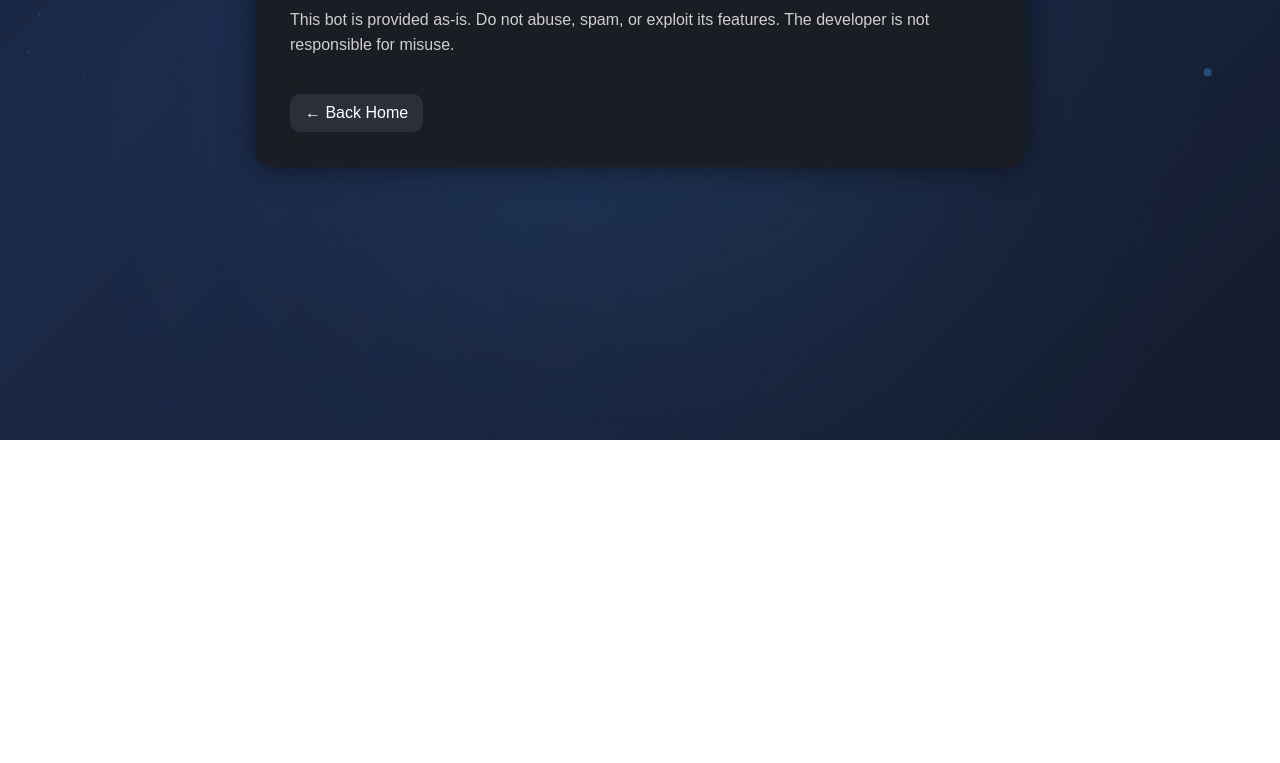
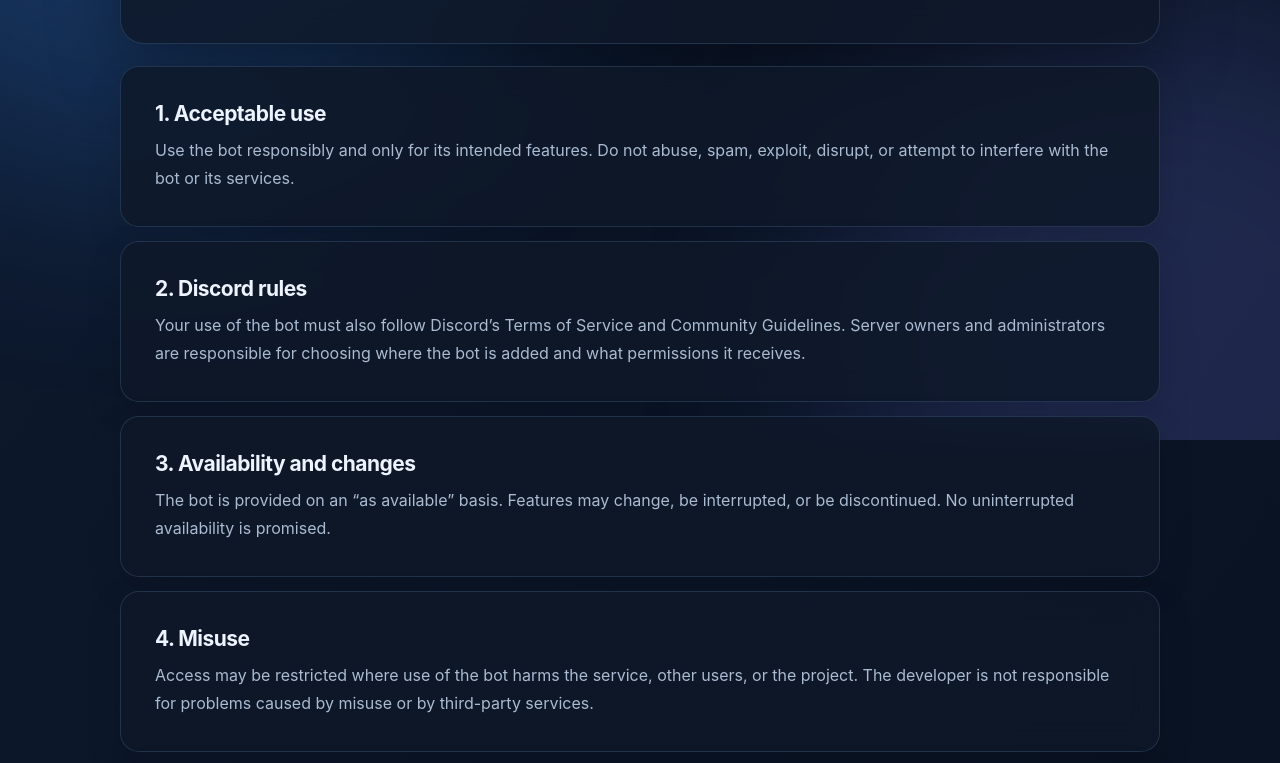
Before and after one commit to 0twbo/Bot-ToS-.-Privacy-Policy, a plain HTML site: page tos.html in a window 1280 px wide. Shown: the part 360-1123 px from the top of the page. Before the commit the page ends 800 px from the top, so only its background shows below. Drawn offline with Linux system fonts and the light colour scheme.

Commit message:
Remake tos.html

```diff
--- a/tos.html
+++ b/tos.html
@@ -1,153 +1,20 @@
-<!DOCTYPE html>
+<!doctype html>
 <html lang="en">
-<head>
-<meta charset="UTF-8" />
-<meta name="viewport" content="width=device-width, initial-scale=1.0"/>
-<title>Page</title>
-
-<style>
-  body {
-    margin: 0;
-    font-family: Arial, sans-serif;
-    color: #e6e6e6;
-    overflow: hidden;
-
-    /* 🌈 animated gradient */
-    background: linear-gradient(-45deg, #0f1115, #1b2a4a, #0b0d12, #16213a);
-    background-size: 400% 400%;
-    animation: bg 12s ease infinite;
-
-    display: flex;
-    justify-content: center;
-    align-items: center;
-    min-height: 100vh;
-  }
-
-  @keyframes bg {
-    0% { background-position: 0% 50%; }
-    50% { background-position: 100% 50%; }
-    100% { background-position: 0% 50%; }
-  }
-
-  /* ✨ particles */
-  .particle{
-  position:fixed;
-  bottom:-15px;
-  border-radius:50%;
-  background:#4ea1ff;
-  pointer-events:none;
-  z-index:1;
-  animation-name:floatDrift;
-  animation-timing-function:linear;
-  animation-iteration-count:infinite;
-}
-
-@keyframes floatDrift{
-  0%{
-    transform:translate(0,0);
-  }
-
-  25%{
-    transform:translate(18px,-30vh);
-  }
-
-  50%{
-    transform:translate(-12px,-60vh);
-  }
-
-  75%{
-    transform:translate(22px,-90vh);
-  }
-
-  100%{
-    transform:translate(-8px,-120vh);
-  }
-}
-
-  /* 💫 glowing background effect */
-  .glow {
-    position: absolute;
-    width: 500px;
-    height: 500px;
-    background: #4ea1ff;
-    filter: blur(150px);
-    opacity: 0.15;
-    top: 50%;
-    left: 50%;
-    transform: translate(-50%, -50%);
-    z-index: 0;
-  }
-
-  .box {
-    position: relative;
-    z-index: 2;
-    width: 100%;
-    max-width: 700px;
-    background: #1a1d24;
-    padding: 35px;
-    border-radius: 16px;
-    box-shadow: 0 0 30px rgba(0,0,0,0.5);
-  }
-
-  h1 { color: #4ea1ff; margin-top: 0; }
-
-  p {
-    color: #cfcfcf;
-    line-height: 1.6;
-  }
-
-  a.button {
-    display: inline-block;
-    margin-top: 20px;
-    padding: 10px 15px;
-    background: #2a2f3a;
-    color: #fff;
-    border-radius: 10px;
-    text-decoration: none;
-    transition: 0.2s;
-  }
-
-  a.button:hover {
-    background: #3a4150;
-    transform: scale(1.05);
-  }
-</style>
-</head>
-
+<head><meta charset="utf-8"><meta name="viewport" content="width=device-width, initial-scale=1"><meta name="theme-color" content="#080d18"><meta name="description" content="Terms for using Project Forsaken Bot."><title>Terms of Service · Project Forsaken</title><link rel="stylesheet" href="styles.css"></head>
 <body>
-
-<div class="glow"></div>
-
-<script>
-  const count = 35;
-
-  for (let i = 0; i < count; i++) {
-    let p = document.createElement("div");
-
-    let size = Math.random() * 6 + 2;
-
-    p.className = "particle";
-    p.style.width = size + "px";
-    p.style.height = size + "px";
-    p.style.left = Math.random() * 100 + "vw";
-    p.style.animationDuration = (5 + Math.random() * 10) + "s";
-    p.style.opacity = Math.random() * 0.4 + 0.1;
-
-    document.body.appendChild(p);
-  }
-</script>
-
-<div class="box">
-
-  <h1>Terms of Service</h1>
-
-  <p>
-    This bot is provided as-is. Do not abuse, spam, or exploit its features. The developer is not responsible for misuse.
-  </p>
-
-  <a class="button" href="index.html">← Back Home</a>
-
-</div>
-
-</body>
-</html>
+  <div class="ambient" aria-hidden="true"></div><div id="particles" aria-hidden="true"></div>
+  <div class="site-shell">
+    <header class="topbar"><a class="brand" href="index.html"><span class="brand-mark" aria-hidden="true">PF</span><span>Project Forsaken</span></a><nav class="nav" aria-label="Main navigation"><a href="index.html">Home</a><a href="links.html">Links</a><a href="updates.html">Updates</a><a href="tos.html" aria-current="page">Terms</a><a href="privacy.html">Privacy</a></nav></header>
+    <main>
+      <section class="panel hero"><div class="hero-content"><span class="eyebrow">Project information</span><h1>Terms of <span class="gradient-text">Service</span></h1><p class="lead">Basic conditions for using Project Forsaken Bot.</p></div></section>
+      <section class="section content-card"><h2>1. Acceptable use</h2><p>Use the bot responsibly and only for its intended features. Do not abuse, spam, exploit, disrupt, or attempt to interfere with the bot or its services.</p></section>
+      <section class="content-card"><h2>2. Discord rules</h2><p>Your use of the bot must also follow Discord’s Terms of Service and Community Guidelines. Server owners and administrators are responsible for choosing where the bot is added and what permissions it receives.</p></section>
+      <section class="content-card"><h2>3. Availability and changes</h2><p>The bot is provided on an “as available” basis. Features may change, be interrupted, or be discontinued. No uninterrupted availability is promised.</p></section>
+      <section class="content-card"><h2>4. Misuse</h2><p>Access may be restricted where use of the bot harms the service, other users, or the project. The developer is not responsible for problems caused by misuse or by third-party services.</p></section>
+      <section class="content-card"><h2>5. Updates to these terms</h2><p>These terms may be updated as the bot changes. Continued use after an update means you agree to the revised terms.</p></section>
+      <div class="back-row"><a class="button" href="index.html">← Back home</a></div>
+    </main>
+    <footer class="footer">Project Forsaken Bot · <a href="privacy.html">Privacy policy</a></footer>
+  </div>
+  <script src="script.js" defer></script>
+</body></html>
```
